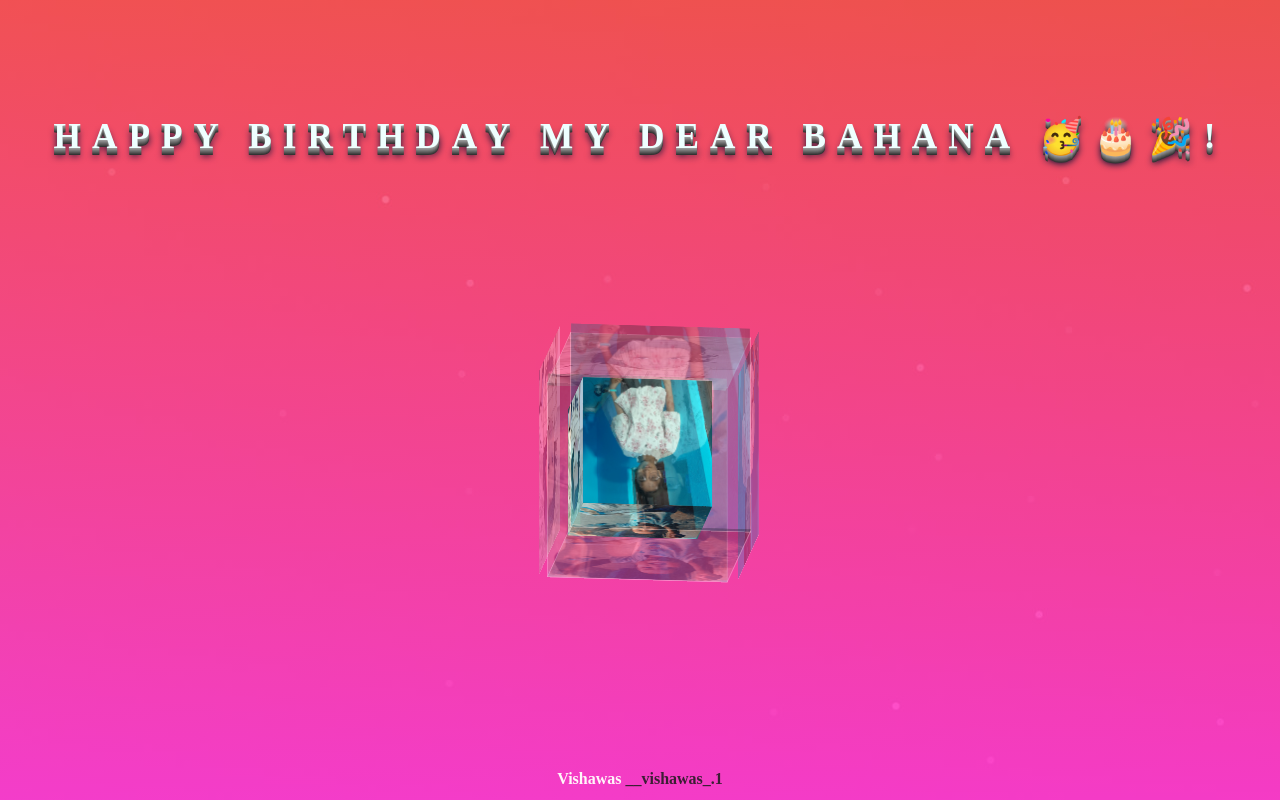
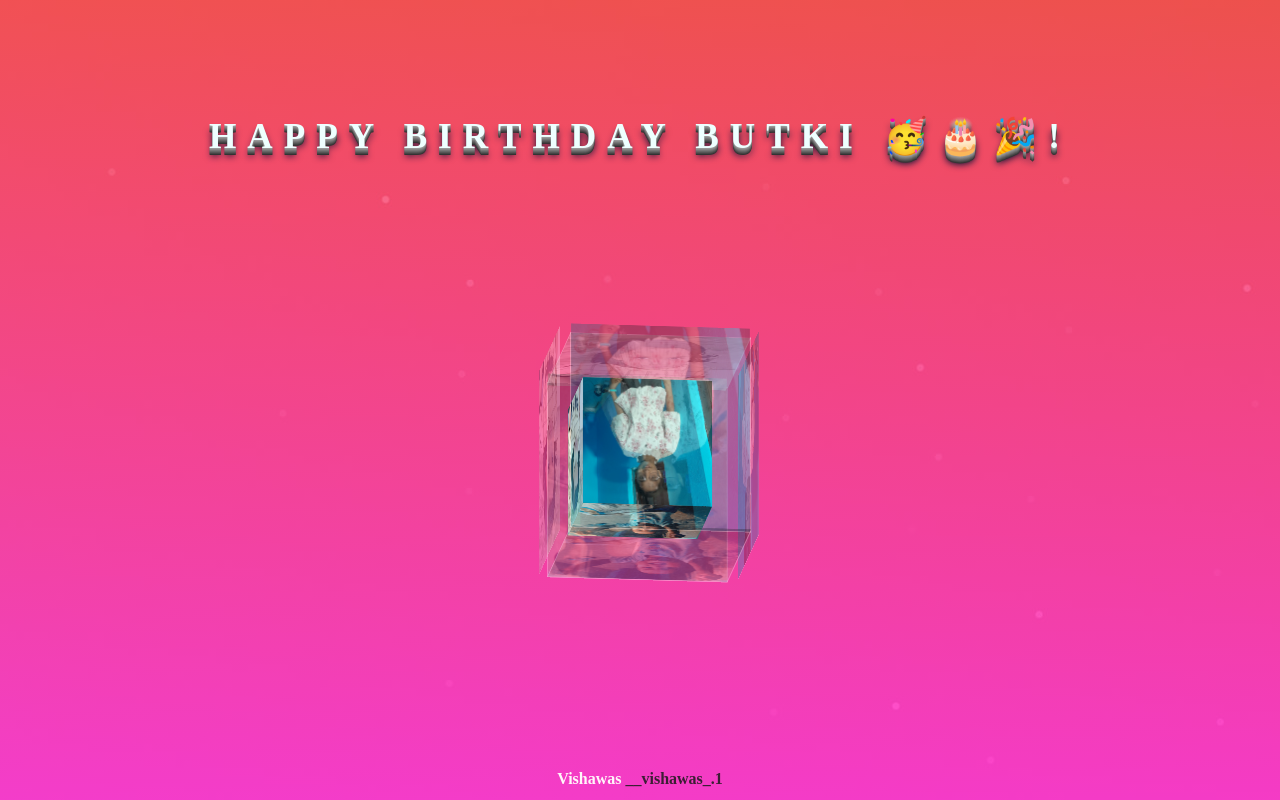
Before and after one commit to Vishawas-1/Cube_in_Cube, a plain HTML site: page index.html in a window 1280 px wide. Drawn offline with Linux system fonts and the light colour scheme.

Commit message:
Update index.html

```diff
--- a/index.html
+++ b/index.html
@@ -13,7 +13,7 @@
 <body>
 	<div class="loader"></div>
 	<div class="title">
-		Happy Birthday My Dear Bahana 🥳🎂🎉!
+		Happy Birthday Butki 🥳🎂🎉!
 	</div>
 
 	<div class="cube">
```
